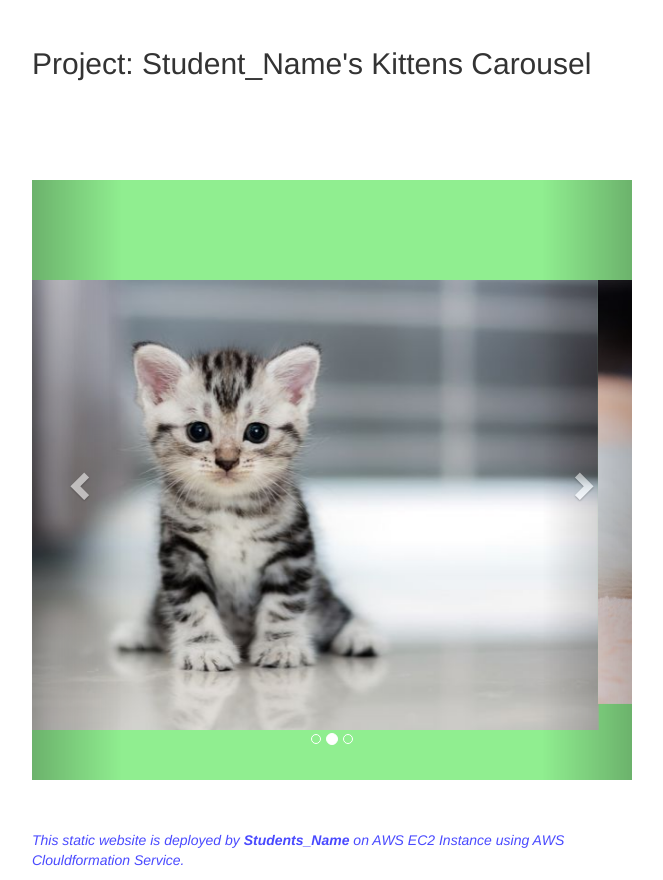
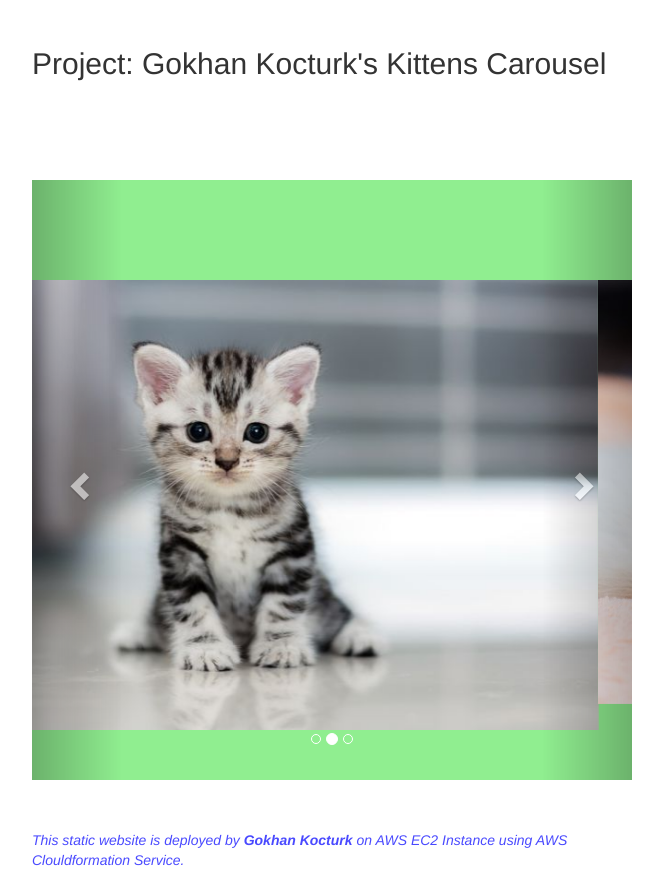
Before and after one commit to gokhankocturk/project101, a plain HTML site: page static-web/index.html in a window 1280 px wide. Shown: the part 203-1083 px from the top of the page, without its empty margins (308-971 px from the left). Drawn offline with nearby package versions, Linux system fonts and the light colour scheme.

Commit message:
Update index.html

```diff
--- a/static-web/index.html
+++ b/static-web/index.html
@@ -45,7 +45,7 @@
 
   <div><img style="width:300px; height:100px" src="https://clarusway.com/wp-content/uploads/2022/12/clarusway-logo-black.png" /></div>
 
-  <h2> Project: Student_Name's Kittens Carousel</h2>
+  <h2> Project: Gokhan Kocturk's Kittens Carousel</h2>
 
   <div id="myCarousel" class="carousel slide" data-ride="carousel">
     <!-- Indicators -->
@@ -80,7 +80,7 @@
   </div>
 
 
-  <p class="footnote"><i>This static website is deployed by <b> Students_Name </b> on AWS EC2 Instance using AWS
+  <p class="footnote"><i>This static website is deployed by <b> Gokhan Kocturk </b> on AWS EC2 Instance using AWS
       Clouldformation Service.</i></p>
 </body>
 
```
